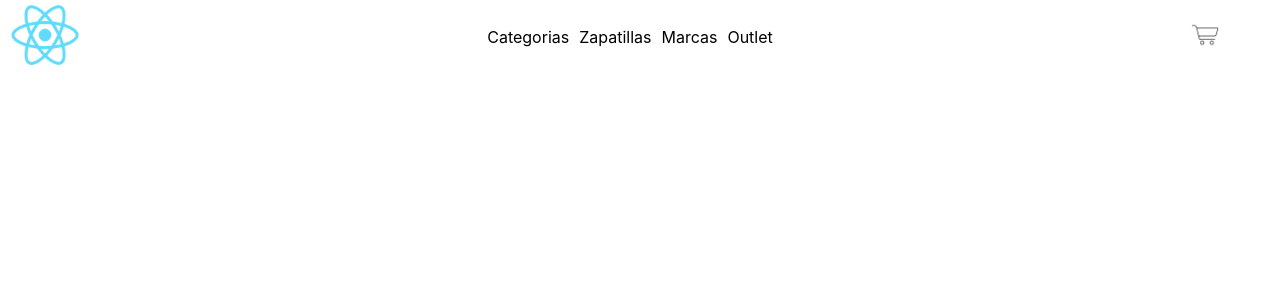
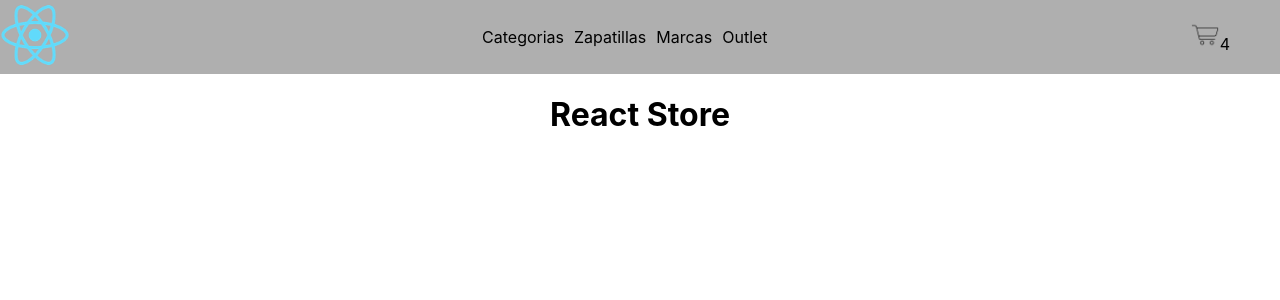
Before and after one commit to MarcosNotch/tiendaweb-marcoscanete, a React (Create React App) app: page / in a window 1280 px wide. Shown: the top 300 px of the page. Built offline with nearby package versions, Linux system fonts and the light colour scheme.

Commit message:
CartWidget e ItemListContainer

```diff
--- a/src/App.js
+++ b/src/App.js
@@ -1,10 +1,14 @@
 
 import './App.css';
-import Navbar from './components/NavBar.js'
+import Navbar from './components/Navbar/NavBar.js';
+import ItemListContainer from './components/ItemListContainer/ItemListContainer.js';
 
 function App() {
   return (
+    <div className='App'>
     <Navbar/>
+    <ItemListContainer greenting='React Store'/>
+    </div>
   );
 }
 
--- /dev/null
+++ b/src/components/CartWidget/CartWidget.css
@@ -0,0 +1,10 @@
+
+
+.cart-shop-icon-container img{
+    height: 30px;
+    width: 30px;
+  }
+
+  .cart-shop-icon-container{
+    margin-right: 50px;
+  }
--- /dev/null
+++ b/src/components/CartWidget/CartWidget.js
@@ -0,0 +1,17 @@
+import './CartWidget.css'
+
+
+const CarWidget = () => {
+
+    return (
+        <div className='cart-shop-icon-container'>
+            <img src={'images/cart-shop-icon.png'} alt='logo carrito'/>
+            4
+        </div>
+    )
+
+
+}
+
+
+export default CarWidget;
--- /dev/null
+++ b/src/components/ItemListContainer/ItemListContainer.js
@@ -0,0 +1,18 @@
+
+
+
+
+const ItemListContainer = (props) => {
+
+    return (
+        <div>
+            <h1>{props.greenting}</h1>
+        </div>
+    )
+
+
+
+}
+
+
+export default ItemListContainer
--- a/src/components/NavBar.css
+++ b/src/components/Navbar/NavBar.css
@@ -2,8 +2,8 @@
     display: flex;
     justify-content: space-between;
     align-items: center;
-    margin-left: 10px;
-    margin-right: 10px;
+
+    background-color: rgb(175, 175, 175);
 }
 
 
@@ -23,12 +23,3 @@ ul {
   height: 70px;
   width: 70px;
 }
-
-.cart-shop-icon-container img{
-  height: 30px;
-  width: 30px;
-}
-
-.cart-shop-icon-container{
-  margin-right: 50px;
-}
--- a/src/components/NavBar.js
+++ b/src/components/Navbar/NavBar.js
@@ -1,4 +1,7 @@
 import "./NavBar.css";
+import CarWidget from "../CartWidget/CartWidget";
+
+
 
 const NavBar = () => {
     return (
@@ -27,9 +30,7 @@ const NavBar = () => {
 
                 <div>
 
-                    <div className="cart-shop-icon-container">
-                        <img src={"images/cart-shop-icon.png"} alt="imagenCarrito"/>
-                    </div>
+                   <CarWidget/>
 
                     <div>
 
```
